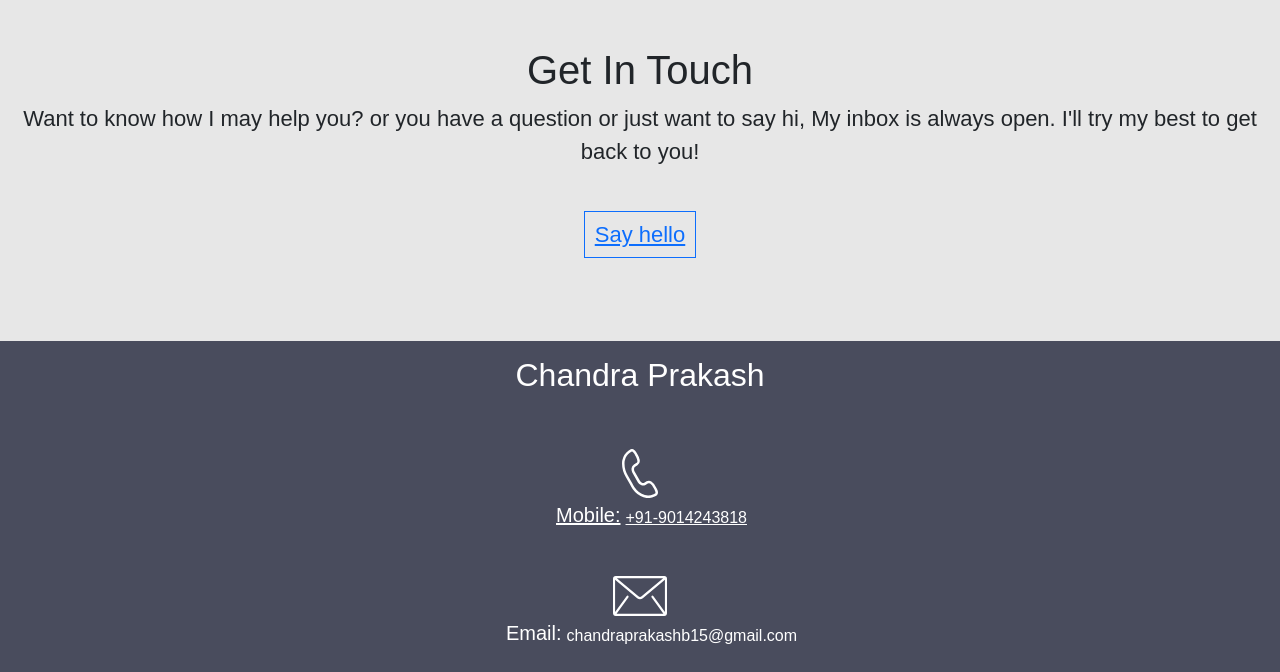
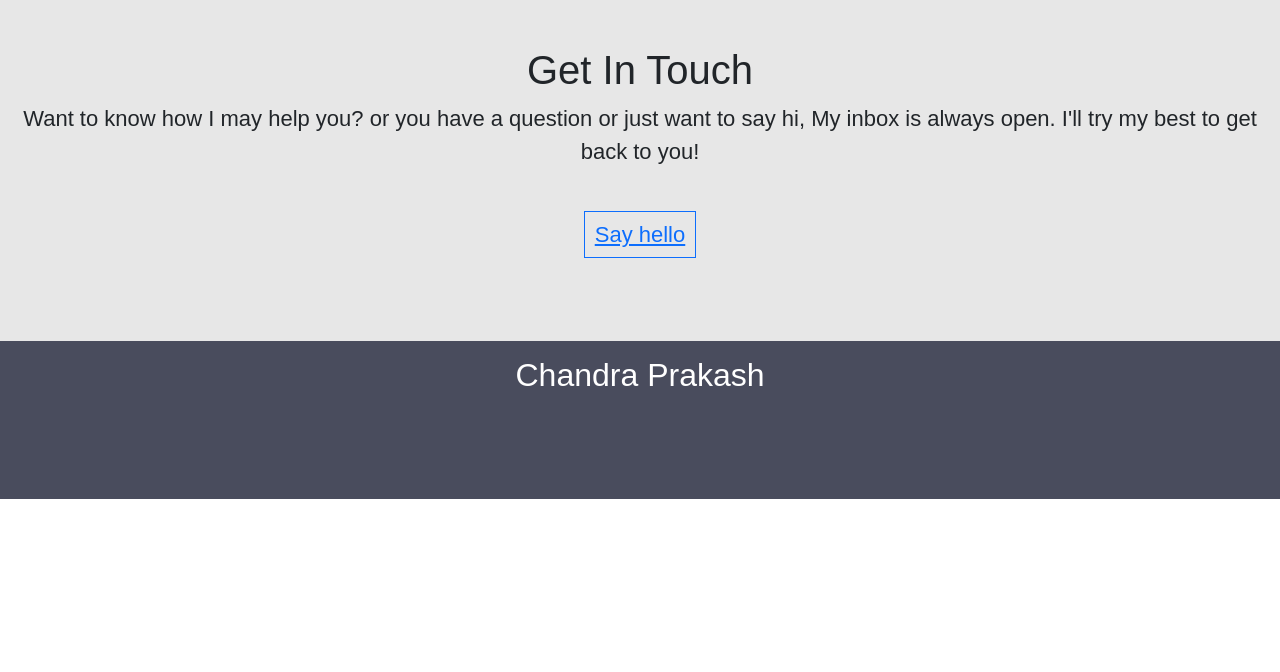
Before and after one commit to cprakashb/my-portfolio, a Gatsby site: page / in a window 1280 px wide. Shown: the part 3860-4532 px from the top of the page. After the commit the page ends 4359 px from the top, so only its background shows below. Built offline with nearby package versions, Linux system fonts and the light colour scheme; Gatsby itself is replaced by a stand-in of ours; a web font is replaced by a local one.

Commit message:
Update Contact.jsx

```diff
--- a/src/components/Contact.jsx
+++ b/src/components/Contact.jsx
@@ -10,7 +10,7 @@ export default class Contact extends Component {
         <p className="logo">
           <h2>Chandra Prakash</h2>
         </p>
-        <p className="call-me">
+        {/* <p className="call-me">
           <a href="tel:+91-9014243818">
             <img class="phone-icon" alt="phone-icon" src="./images/telephone.svg"></img>
             <div class="contact-info">
@@ -20,20 +20,20 @@ export default class Contact extends Component {
           </a>
         </p>
         <p className="email-me">
-        {/* <a href="mailto:chandraprakashb15@gmail.com" > */}
+        <a href="mailto:chandraprakashb15@gmail.com" >
           <img class="mail-icon" alt="mail-icon" src="./images/mail.svg"></img>
           <div class="contact-info">
             <h5>Email:</h5>
             <h6>chandraprakashb15@gmail.com</h6>
           </div>
-          {/* </a> */}
+          </a>
         </p>
         <p className="follow-me">
           <a href="https://www.linkedin.com/in/chandub15/"><img class="linkedin-icon follow-icon" alt="linkedin-icon" src="./images/linkedin.svg"></img> </a>
           <div class="contact-info">
             <h5>Follow me</h5>
           </div>
-        </p>
+        </p> */}
       </div>
     );
   }
```
